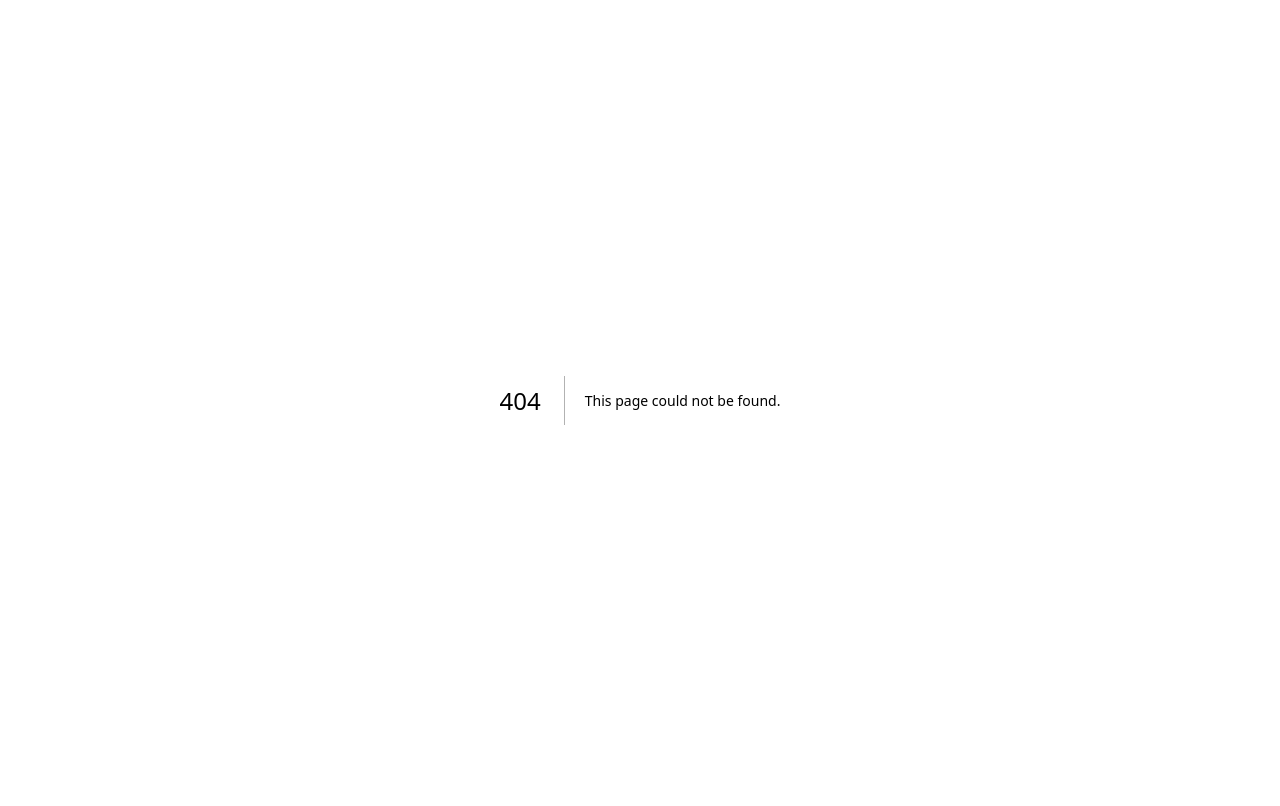
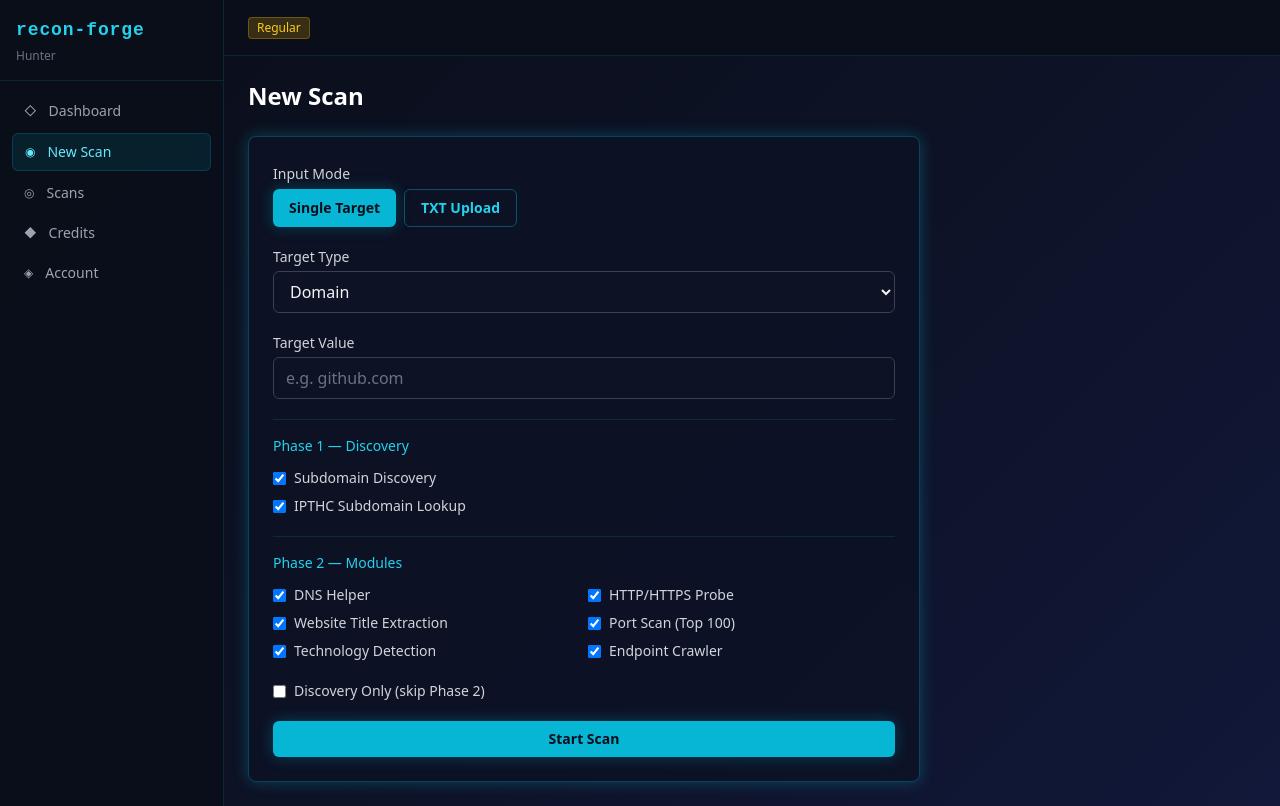
Before and after one commit to Ansar31337/recon-forge, a Next.js app: page /regular/new-scan in a window 1280 px wide. Before the commit this address had no page. Built offline with nearby package versions, Linux system fonts and the light colour scheme; no server answers.

Commit message:
regular user new scan

```diff
--- /dev/null
+++ b/app/regular/new-scan/page.tsx
@@ -0,0 +1,11 @@
+import React from "react";
+import BasicScanForm from "@/components/scans/BasicScanForm";
+
+export default function RegularNewScan() {
+  return (
+    <div className="max-w-2xl">
+      <h1 className="text-2xl font-bold text-white mb-6">New Scan</h1>
+      <BasicScanForm />
+    </div>
+  );
+}
```
